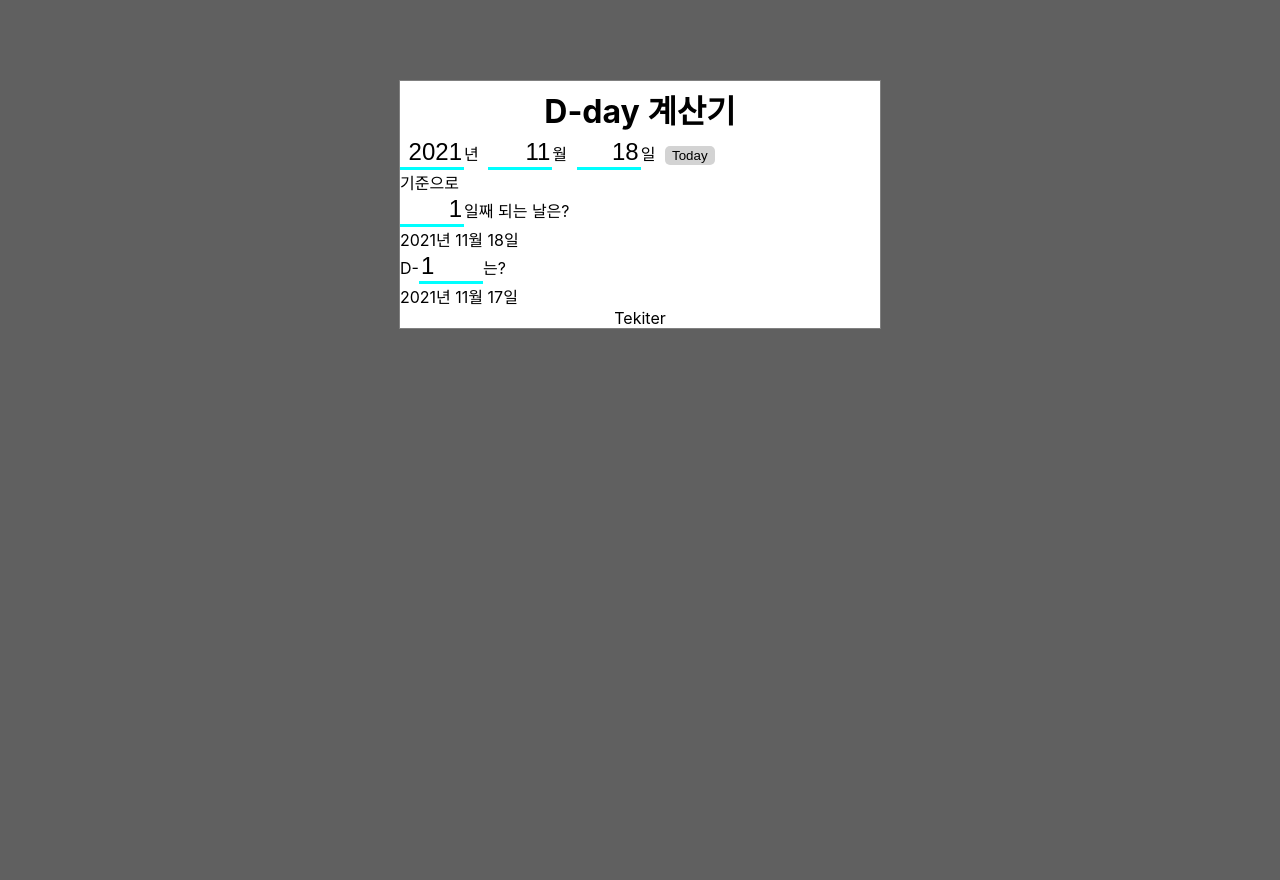
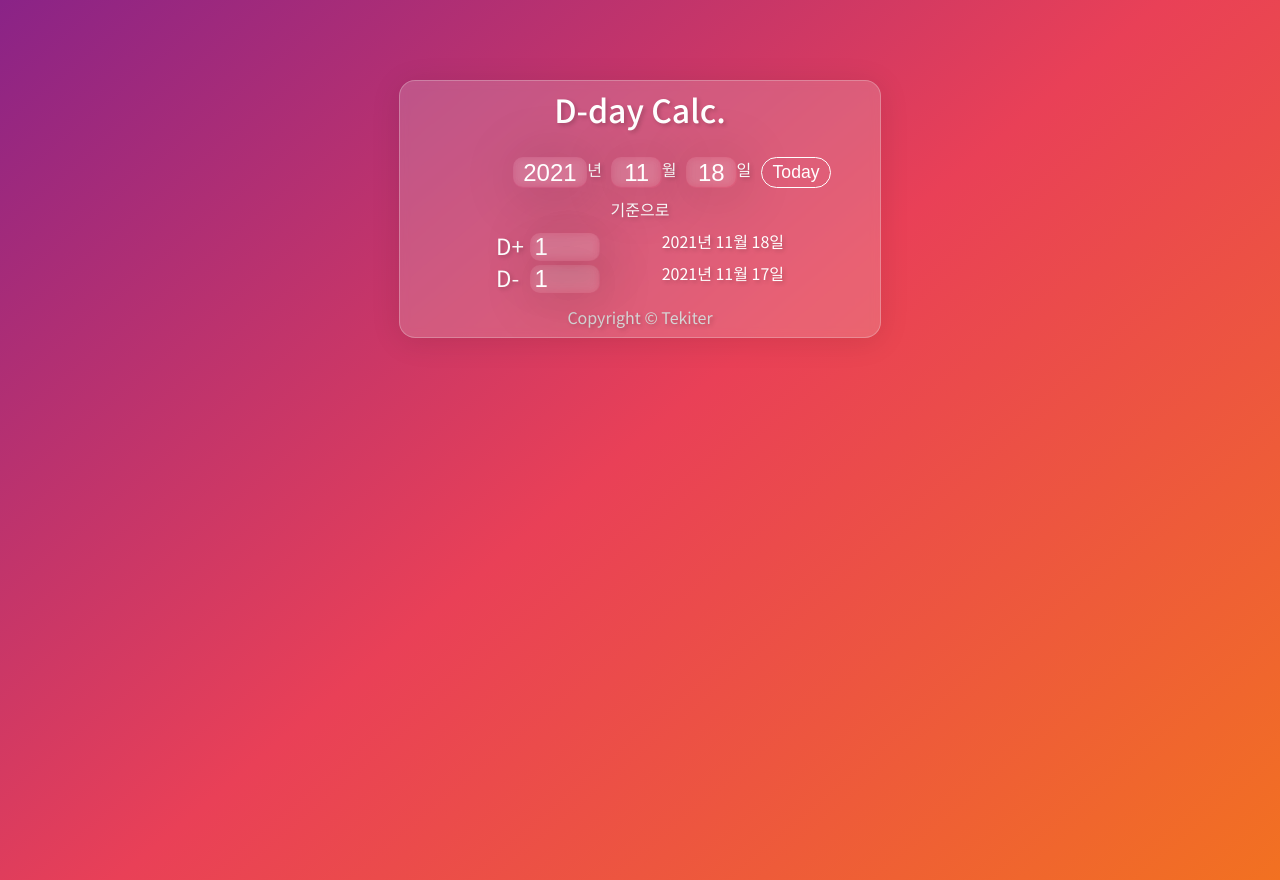
Before and after one commit to WE-SOPT-29th-Web-Part/Gunyoung-Park, a React (Create React App) app in the folder 3_dday_calc/: page / in a window 1280 px wide. Before the commit the page ends 800 px from the top, so only its background shows below. Built offline with nearby package versions, Linux system fonts and the light colour scheme.

Commit message:
Add glassmorphism style

```diff
--- a/3_dday_calc/public/index.html
+++ b/3_dday_calc/public/index.html
@@ -19,6 +19,13 @@
       Learn how to configure a non-root public URL by running `npm run build`.
     -->
     <title>React App</title>
+
+    <link rel="preconnect" href="https://fonts.googleapis.com" />
+    <link rel="preconnect" href="https://fonts.gstatic.com" crossorigin />
+    <link
+      href="https://fonts.googleapis.com/css2?family=Noto+Sans+KR:wght@300;400;500;700&display=swap"
+      rel="stylesheet"
+    />
   </head>
   <body>
     <noscript>You need to enable JavaScript to run this app.</noscript>
--- a/3_dday_calc/src/App.tsx
+++ b/3_dday_calc/src/App.tsx
@@ -1,5 +1,5 @@
 import { useState } from "react";
-import styled from "styled-components";
+import styled, { css } from "styled-components";
 
 import { DatePicker } from "./components/DatePicker";
 import { Footer } from "./components/Footer";
@@ -7,13 +7,22 @@ import { Header } from "./components/Header";
 import { Result } from "./components/Result";
 import { SubHeader } from "./components/SubHeader";
 
+const glass = css`
+  background: rgba(236, 228, 228, 0.2);
+  border-radius: 16px;
+  box-shadow: 0 4px 30px rgba(0, 0, 0, 0.1);
+  backdrop-filter: blur(5px);
+  -webkit-backdrop-filter: blur(5px);
+  border: 1px solid rgba(236, 228, 228, 0.3);
+`;
+
 const Container = styled.div`
   border: 1px solid gray;
   width: 30rem;
   margin: auto;
   margin-top: 5rem;
 
-  background-color: white;
+  ${glass}
 `;
 
 function App() {
--- /dev/null
+++ b/3_dday_calc/src/components/DateFromX.tsx
@@ -0,0 +1,38 @@
+import { useState } from "react";
+import styled from "styled-components";
+import { addDays } from "../util/datefn";
+import { DatePresenter } from "./common/DatePresenter";
+import { NumberInput } from "./common/NumberInput";
+
+interface DateFromXProps {
+  currentDate: Date;
+}
+
+export function DateFromX(props: DateFromXProps) {
+  const { currentDate } = props;
+
+  const [days, setDays] = useState(1);
+
+  const addedDate = addDays(currentDate, days - 1);
+
+  return (
+    <Container>
+      <div>
+        <DLabel>D+</DLabel>
+        <NumberInput onValueChange={(v) => setDays(v)} value={days} isLeft />
+      </div>
+      <DatePresenter date={addedDate} />
+    </Container>
+  );
+}
+
+const Container = styled.div`
+  display: flex;
+  justify-content: space-between;
+`;
+
+const DLabel = styled.span`
+  font-size: 1.4em;
+  width: 1.5em;
+  display: inline-block;
+`;
--- a/3_dday_calc/src/components/DatePicker.tsx
+++ b/3_dday_calc/src/components/DatePicker.tsx
@@ -2,14 +2,22 @@ import { ChangeEvent, useEffect, useState } from "react";
 import styled from "styled-components";
 import colors from "../styles/colors";
 
-const TextInput = styled.input`
-  width: 2.5em;
+const TextInput = styled.input<{ width?: string }>`
+  width: ${(props) => props.width ?? "2.5em"};
+  padding: 0.05em 0.3em;
   background-color: transparent;
-  border-width: 0 0 3px 0;
-  border-color: ${colors.lightPrimary};
 
-  text-align: right;
+  border: none;
+  border-left: 1px solid $white;
+  border-top: 1px solid $white;
+  border-radius: 10px;
+  backdrop-filter: blur(5px);
+  box-shadow: 4px 4px 60px rgba(0, 0, 0, 0.2);
+
+  text-align: center;
   font-size: 1.5em;
+
+  color: inherit;
 
   transition: border-color 0.3s;
 
@@ -28,9 +36,33 @@ const DateLabel = styled.label`
 `;
 
 const TodayButton = styled.button`
-  border: 1px solid transparent;
-  background-color: lightgray;
-  border-radius: 5px;
+  border: 1px solid white;
+  background-color: transparent;
+  border-radius: 5000px;
+
+  color: inherit;
+  cursor: pointer;
+
+  width: 4em;
+  font-size: 1.1em;
+
+  transition: background-color 0.15s;
+
+  &:hover {
+    background-color: rgb(231, 231, 231, 0.1);
+  }
+
+  &:active {
+    background-color: rgb(231, 231, 231, 0.2);
+  }
+`;
+
+const Container = styled.div`
+  display: flex;
+  justify-content: center;
+
+  padding-left: 4em;
+  padding-bottom: 0.6em;
 `;
 
 interface DatePickerProps {
@@ -87,7 +119,7 @@ export function DatePicker(props: DatePickerProps) {
   }
 
   return (
-    <div>
+    <Container>
       <TextInput
         type="text"
         name="year"
@@ -98,6 +130,7 @@ export function DatePicker(props: DatePickerProps) {
       <TextInput
         type="text"
         name="month"
+        width="1.5em"
         onChange={handleInputChange}
         value={monthStr}
       />
@@ -105,11 +138,12 @@ export function DatePicker(props: DatePickerProps) {
       <TextInput
         type="text"
         name="date"
+        width="1.5em"
         onChange={handleInputChange}
         value={dateStr}
       />
       <DateLabel>일</DateLabel>
       <TodayButton onClick={makeToday}>Today</TodayButton>
-    </div>
+    </Container>
   );
 }
--- /dev/null
+++ b/3_dday_calc/src/components/DateToX.tsx
@@ -0,0 +1,38 @@
+import { useState } from "react";
+import styled from "styled-components";
+import { addDays } from "../util/datefn";
+import { DatePresenter } from "./common/DatePresenter";
+import { NumberInput } from "./common/NumberInput";
+
+interface DateToXProps {
+  currentDate: Date;
+}
+
+export function DateToX(props: DateToXProps) {
+  const { currentDate } = props;
+
+  const [days, setDays] = useState(1);
+
+  const addedDate = addDays(currentDate, -days);
+
+  return (
+    <Container>
+      <div>
+        <DLabel>D-</DLabel>
+        <NumberInput onValueChange={(v) => setDays(v)} value={days} isLeft />
+      </div>
+      <DatePresenter date={addedDate} />
+    </Container>
+  );
+}
+
+const Container = styled.div`
+  display: flex;
+  justify-content: space-between;
+`;
+
+const DLabel = styled.span`
+  font-size: 1.4em;
+  width: 1.5em;
+  display: inline-block;
+`;
--- a/3_dday_calc/src/components/Footer.tsx
+++ b/3_dday_calc/src/components/Footer.tsx
@@ -2,8 +2,12 @@ import styled from "styled-components";
 
 const FooterBox = styled.div`
   text-align: center;
+  padding-top: 0.7em;
+  padding-bottom: 0.5em;
+
+  color: #d6d6d6;
 `;
 
 export function Footer() {
-  return <FooterBox>Tekiter</FooterBox>;
+  return <FooterBox>Copyright © Tekiter</FooterBox>;
 }
--- a/3_dday_calc/src/components/Header.tsx
+++ b/3_dday_calc/src/components/Header.tsx
@@ -5,15 +5,18 @@ const HeaderBox = styled.div`
 
   text-align: center;
 
+  margin-bottom: 1.3em;
+
   & h1 {
     margin: 0;
+    font-weight: 500;
   }
 `;
 
 export function Header() {
   return (
     <HeaderBox>
-      <h1>D-day 계산기</h1>
+      <h1>D-day Calc.</h1>
     </HeaderBox>
   );
 }
--- a/3_dday_calc/src/components/Result.tsx
+++ b/3_dday_calc/src/components/Result.tsx
@@ -1,57 +1,6 @@
-import { useState } from "react";
 import styled from "styled-components";
-import { addDays } from "../util/datefn";
-import { DatePresenter } from "./common/DatePresenter";
-import { NumberInput } from "./common/NumberInput";
-
-interface DateFromXProps {
-  currentDate: Date;
-}
-
-function DateFromX(props: DateFromXProps) {
-  const { currentDate } = props;
-
-  const [days, setDays] = useState(1);
-
-  const addedDate = addDays(currentDate, days - 1);
-
-  return (
-    <div>
-      <div>
-        <NumberInput onValueChange={(v) => setDays(v)} value={days} />
-        일째 되는 날은?
-      </div>
-      <DatePresenter date={addedDate} />
-    </div>
-  );
-}
-
-interface DateToXProps {
-  currentDate: Date;
-}
-
-function DateToX(props: DateToXProps) {
-  const { currentDate } = props;
-
-  const [days, setDays] = useState(1);
-
-  const addedDate = addDays(currentDate, -days);
-
-  return (
-    <div>
-      <div>
-        D-
-        <LeftNumberInput onValueChange={(v) => setDays(v)} value={days} />
-        는?
-      </div>
-      <DatePresenter date={addedDate} />
-    </div>
-  );
-}
-
-const LeftNumberInput = styled(NumberInput)`
-  text-align: left;
-`;
+import { DateFromX } from "./DateFromX";
+import { DateToX } from "./DateToX";
 
 interface ResultProps {
   currentDate: Date;
@@ -61,9 +10,14 @@ export function Result(props: ResultProps) {
   const { currentDate } = props;
 
   return (
-    <div>
+    <Container>
       <DateFromX currentDate={currentDate}></DateFromX>
       <DateToX currentDate={currentDate}></DateToX>
-    </div>
+    </Container>
   );
 }
+
+const Container = styled.div`
+  width: 18em;
+  margin: 0 auto;
+`;
--- a/3_dday_calc/src/components/SubHeader.tsx
+++ b/3_dday_calc/src/components/SubHeader.tsx
@@ -1,3 +1,20 @@
+import styled from "styled-components";
+
 export function SubHeader() {
-  return <div>기준으로</div>;
+  return (
+    <SubHeaderBox>
+      <span>기준으로</span>
+    </SubHeaderBox>
+  );
 }
+
+const SubHeaderBox = styled.div`
+  display: flex;
+  justify-content: center;
+
+  margin-bottom: 0.5em;
+
+  & span {
+    padding-right: 0em;
+  }
+`;
--- a/3_dday_calc/src/components/common/NumberInput.tsx
+++ b/3_dday_calc/src/components/common/NumberInput.tsx
@@ -6,6 +6,7 @@ interface NumberInputProps {
   onValueChange?(value: number): void;
   value?: number;
   className?: string;
+  isLeft?: boolean;
 }
 
 export const NumberInput = styled(function NumberInput(
@@ -39,11 +40,20 @@ export const NumberInput = styled(function NumberInput(
   );
 })`
   width: 2.5em;
+  padding: 0 0.2em;
   background-color: transparent;
-  border-width: 0 0 3px 0;
-  border-color: ${colors.lightPrimary};
 
-  text-align: right;
+  border: none;
+  border-left: 1px solid $white;
+  border-top: 1px solid $white;
+  border-radius: 10px;
+  backdrop-filter: blur(5px);
+  box-shadow: 4px 4px 60px rgba(0, 0, 0, 0.2);
+
+  color: inherit;
+
+  text-align: ${(props) => (props.isLeft ? "left" : "right")};
+
   font-size: 1.5em;
 
   transition: border-color 0.3s;
--- a/3_dday_calc/src/styles/colors.ts
+++ b/3_dday_calc/src/styles/colors.ts
@@ -1,7 +1,9 @@
 const colors = {
-  background: "#606060",
-  primary: "blue",
-  lightPrimary: "cyan",
+  background: "#3F81DB",
+  primary: "#67dd52",
+  lightPrimary: "#d8ffd1",
+
+  foreground: "white",
 };
 
 export default colors;
--- a/3_dday_calc/src/styles/globalStyle.ts
+++ b/3_dday_calc/src/styles/globalStyle.ts
@@ -4,15 +4,19 @@ import colors from "./colors";
 const GlobalStyle = createGlobalStyle`
   body {
     margin: 0;
-    font-family: -apple-system, BlinkMacSystemFont, "Segoe UI", "Roboto", "Oxygen",
-      "Ubuntu", "Cantarell", "Fira Sans", "Droid Sans", "Helvetica Neue",
+    font-family: 'Noto Sans KR', -apple-system, BlinkMacSystemFont, "Segoe UI", "Roboto", "Oxygen",
+      "Ubuntu", "Cantarell", "Fira Sans", "Droid Sans", "Helvetica Neue", sans-serif,
       sans-serif;
     -webkit-font-smoothing: antialiased;
     -moz-osx-font-smoothing: grayscale;
 
     box-sizing: border-box;
 
-    background-color: ${colors.background};
+    /* background-color: ${colors.background}; */
+    background: linear-gradient(320deg,#f27121,#e94057,#8a2387);
+    color: ${colors.foreground};
+    text-shadow: 2px 2px 4px rgba(0,0,0,0.2);
+    height: 100vh;
   }
 
   code {
```
